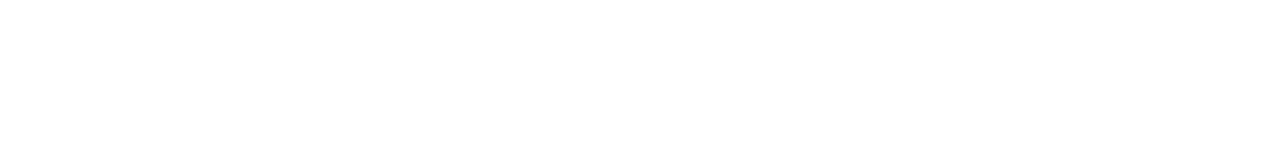
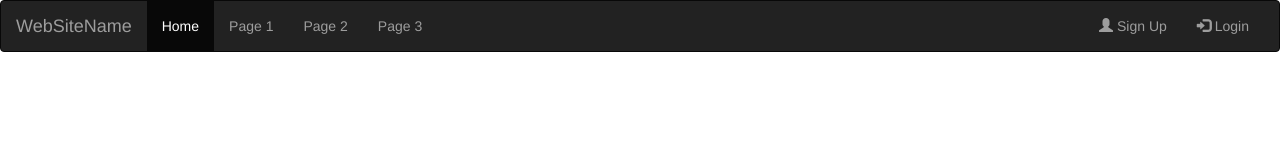
Before and after one commit to turajarmin/project, a plain HTML site: page index.html in a window 1280 px wide. Drawn offline with Linux system fonts and the light colour scheme.

Commit message:
=add menu to website index.html

```diff
--- a/index.html
+++ b/index.html
@@ -7,7 +7,32 @@
 </head>
 
 <body>
-
+<div class="menu">
+ <nav class="navbar navbar-inverse">
+  <div class="container-fluid">
+    <div class="navbar-header">
+      <button type="button" class="navbar-toggle" data-toggle="collapse" data-target="#myNavbar">
+        <span class="icon-bar"></span>
+        <span class="icon-bar"></span>
+        <span class="icon-bar"></span>
+      </button>
+      <a class="navbar-brand" href="#">WebSiteName</a>
+    </div>
+    <div class="collapse navbar-collapse" id="myNavbar">
+      <ul class="nav navbar-nav">
+        <li class="active"><a href="#">Home</a></li>
+        <li><a href="#">Page 1</a></li>
+        <li><a href="#">Page 2</a></li>
+        <li><a href="#">Page 3</a></li>
+      </ul>
+      <ul class="nav navbar-nav navbar-right">
+        <li><a href="#"><span class="glyphicon glyphicon-user"></span> Sign Up</a></li>
+        <li><a href="#"><span class="glyphicon glyphicon-log-in"></span> Login</a></li>
+      </ul>
+    </div>
+  </div>
+</nav>
+</div>
 
 <script src="bootstrap/js/jquery-1.12.4.min.js"></script>
 <script src="bootstrap/js/bootstrap.min.js"></script>
```
